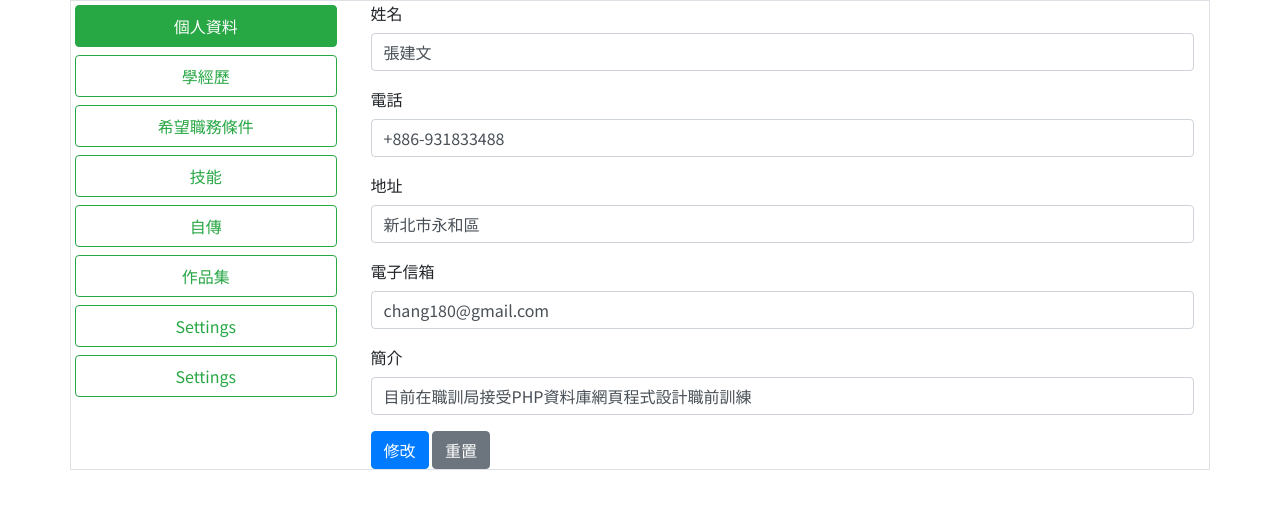
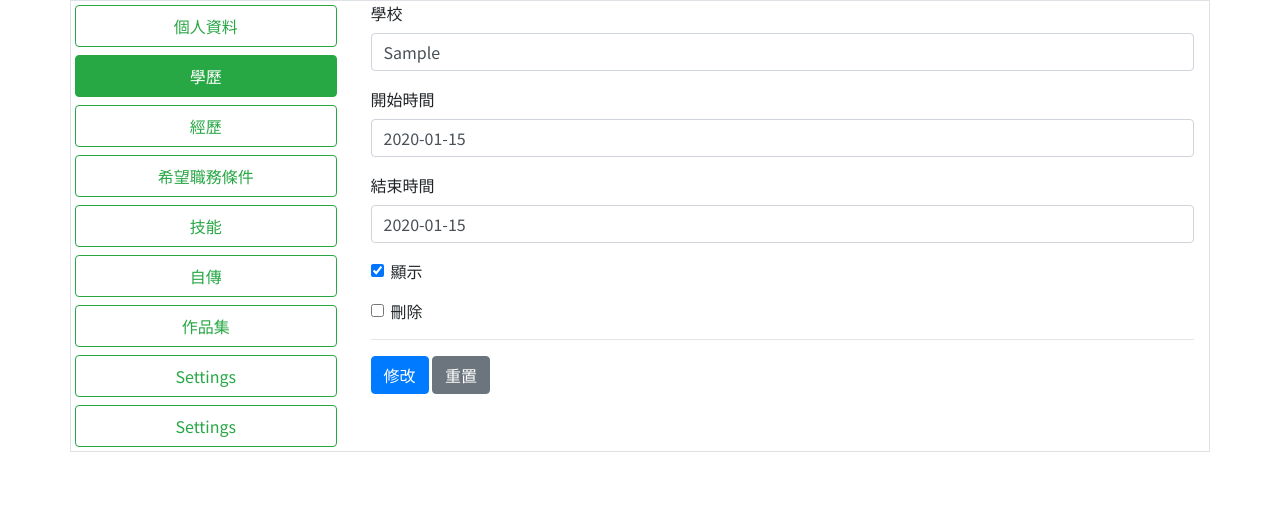
Before and after one commit to chang180/10902-lu-li-biao-xi-tong-chang180, a PHP site: page /backend/index.php?do=education in a window 1280 px wide. Shown: the part 56-565 px from the top of the page. Run offline with PHP 8.4, Linux system fonts and the light colour scheme; data comes from the database, SQL or seed files in the repository; tables that the repository leaves empty hold one stand-in row (values such as "Sample post").

Commit message:
有點bootstrap的問題要問

```diff
--- a/api/contact.php
+++ b/api/contact.php
@@ -7,5 +7,5 @@ $_POST['id']=1;
 // echo "</pre>";
 $db->save($_POST);
 
-to("../backend/index.php#title");
+to("../backend/index.php?do=title");
 ?>
--- /dev/null
+++ b/backend/education.php
@@ -0,0 +1,37 @@
+<form action="../api/education.php" method="post">
+    <?php include_once "../base.php";
+    $db = new DB('education');
+    $edu = $db->all("", " ORDER BY 'start' DESC");
+    foreach ($edu as $key => $value) {
+
+    ?>
+        <div class="form-group">
+            <label for="name">學校</label>
+            <input type="text" class="form-control" name="school[]" value="<?= $value['school']; ?>">
+        </div>
+        <div class="form-group">
+            <label for="start">開始時間</label>
+            <input type="text" class="form-control" name="start[]" value="<?= $value['start']; ?>">
+        </div>
+        <div class="form-group">
+            <label for="end">結束時間</label>
+            <input type="text" class="form-control" name="end[]" value="<?= $value['end']; ?>">
+        </div>
+        <div class="form-group form-check">
+            <input type="checkbox" class="form-check-input" name="sh[]" value="<?=$value['id'];?>" <?= ($value['sh'] == 1) ? "checked" : ""; ?>>
+            <label class="form-check-label" for="sh">顯示</label>
+        </div>
+        <div class="form-group form-check">
+            <input type="checkbox" class="form-check-input" name="del[]" value="<?=$value['id'];?>">
+            <label class="form-check-label" for="del">刪除</label>
+        </div>
+        <input type="hidden" name="id[]" value="<?= $value['id']; ?>">
+
+        <hr>
+    <?php
+    }
+    ?>
+    <button type="submit" class="btn btn-primary">修改</button>
+    <button type="reset" class="btn btn-secondary">重置</button>
+
+</form>
--- a/backend/experience.php
+++ b/backend/experience.php
@@ -1,6 +1,6 @@
 <form>
     <div class="form-group">
-        <label for="name">學校或公司</label>
+        <label for="name">公司名稱</label>
         <input type="text" class="form-control" id="name" placeholder="請輸入名稱">
     </div>
     <div class="form-group">
--- a/backend/index.php
+++ b/backend/index.php
@@ -1,5 +1,6 @@
 <?php include_once "../base.php";
 // if(empty($_SESSION['login'])) to("../index.php");
+// $do=$_GET['do'];
 ?>
 
 <!DOCTYPE html>
@@ -35,8 +36,9 @@
     <div class="container m-auto">
         <div class="row border">
             <div class="nav flex-column nav-pills col-3" id="v-pills-tab" role="tablist" aria-orientation="vertical">
-                <a class="btn btn-outline-success m-1 nav-link active" id="title-tab" data-toggle="pill" href="#title" role="tab">個人資料</a>
-                <a class="btn btn-outline-success m-1 nav-link" id="experience-tab" data-toggle="pill" href="#experience" role="tab">學經歷</a>
+                <a class="btn btn-outline-success m-1 nav-link <?=(@$_GET['do']=='title')?"active":"";?>" id="title-tab" data-toggle="pill" href="#title" role="tab">個人資料</a>
+                <a class="btn btn-outline-success m-1 nav-link <?=(@$_GET['do']=='education')?"active":"";?>" id="education-tab" data-toggle="pill" href="#education" role="tab">學歷</a>
+                <a class="btn btn-outline-success m-1 nav-link <?=(@$_GET['do']=='experience')?"active":"";?>" id="experience-tab" data-toggle="pill" href="#experience" role="tab">經歷</a>
                 <a class="btn btn-outline-success m-1 nav-link" id="v-pills-messages-tab" data-toggle="pill" href="#v-pills-messages" role="tab">希望職務條件</a>
                 <a class="btn btn-outline-success m-1 nav-link" id="v-pills-settings-tab" data-toggle="pill" href="#v-pills-settings" role="tab">技能</a>
                 <a class="btn btn-outline-success m-1 nav-link" id="v-pills-settings1-tab" data-toggle="pill" href="#v-pills-settings1" role="tab">自傳</a>
@@ -45,12 +47,16 @@
                 <a class="btn btn-outline-success m-1 nav-link" id="v-pills-settings4-tab" data-toggle="pill" href="#v-pills-settings4" role="tab">Settings</a>
             </div>
             <div class="tab-content col-9" id="v-pills-tabContent">
-                <div class="tab-pane fade show active" id="title" role="tabpanel">
+                <div class="tab-pane fade <?=(@$_GET['do']=='title')?"show active":"";?>" id="title" role="tabpanel">
 
                     <?php include "contact.php"; ?>
 
                 </div>
-                <div class="tab-pane fade" id="experience" role="tabpanel">
+                <div class="tab-pane fade <?=(@$_GET['do']=='education')?"show active":"";?>" id="education" role="tabpanel">
+                    <?php include "education.php";?>
+
+                </div>
+                <div class="tab-pane fade <?=(@$_GET['do']=='experience')?"show active":"";?>" id="experience" role="tabpanel">
                     <?php include "experience.php";?>
 
                 </div>
@@ -66,7 +72,6 @@
         </div>
     </div>
 
-
     <script src="https://code.jquery.com/jquery-3.5.1.slim.min.js" integrity="sha384-DfXdz2htPH0lsSSs5nCTpuj/zy4C+OGpamoFVy38MVBnE+IbbVYUew+OrCXaRkfj" crossorigin="anonymous"></script>
     <script src="https://cdn.jsdelivr.net/npm/popper.js@1.16.0/dist/umd/popper.min.js" integrity="sha384-Q6E9RHvbIyZFJoft+2mJbHaEWldlvI9IOYy5n3zV9zzTtmI3UksdQRVvoxMfooAo" crossorigin="anonymous"></script>
     <script src="https://stackpath.bootstrapcdn.com/bootstrap/4.5.0/js/bootstrap.min.js" integrity="sha384-OgVRvuATP1z7JjHLkuOU7Xw704+h835Lr+6QL9UvYjZE3Ipu6Tp75j7Bh/kR0JKI" crossorigin="anonymous"></script>
--- a/base.php
+++ b/base.php
@@ -21,6 +21,7 @@ class DB
             $sql .= " WHERE " . implode(" && ", $tmp);
         }
         $sql .= $arg[1] ?? '';
+        // echo $sql;
         return $this->pdo->query($sql)->fetchAll();
     }
 
--- a/index.php
+++ b/index.php
@@ -4,7 +4,7 @@ include_once "base.php";
 if (!empty($_POST['acc']) && !empty($_POST['pw'])) {
     if ($_POST['acc'] == "admin" && $_POST['pw'] == "1234") {
         $_SESSION['login'] = 1;
-        to("backend/index.php");
+        to("backend/index.php?do=title");
     } else echo "<script>alert('帳號或密碼錯誤');</script>";
 }
 
```
Also changed, not shown: api/education.php (added, +26 -0 lines), doc/資料庫.txt (+12 -2 lines).
